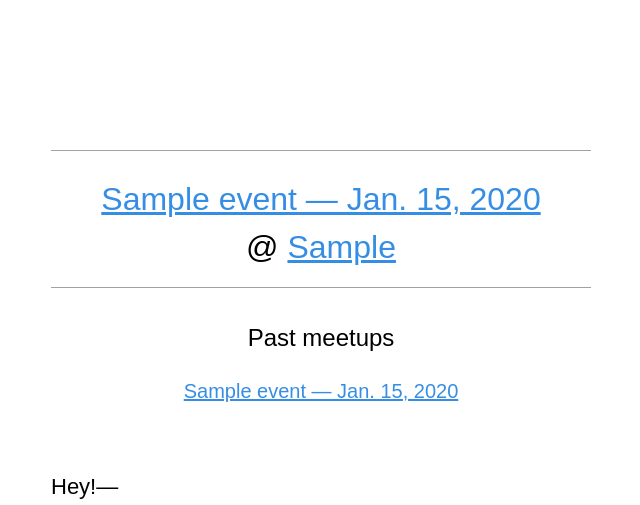
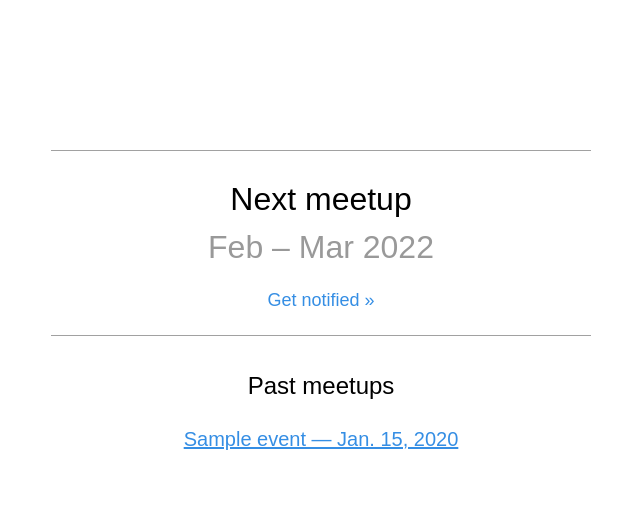
Before and after one commit to sirodoht/cyanblue, a Django app: page / in a window 1280 px wide. Shown: the part 210-715 px from the top of the page, without its empty margins (319-959 px from the left). Run offline with Django 3.2, Linux system fonts and the light colour scheme; tables that the repository leaves empty hold one stand-in row (values such as "Sample post").

Commit message:
add announcement for next meetup

```diff
--- a/main/templates/main/index.html
+++ b/main/templates/main/index.html
@@ -6,22 +6,25 @@
 <h1 class="title">Sci-Hub Meetup London</h1>
 
 <main>
+    {% if show_announcement %}
     <article class="pinned">
-        <!--
         <p>
             <span>Next meetup</span>
             <br>
-            <span style="color: #999;">mid-December 2021</span>
+            <span style="color: #999;">Feb – Mar 2022</span>
         </p>
         <p><a class="pinned-subscribe" href="{% url 'subscribe' %}">Get notified »</a></p>
-        -->
-        {% if latest_event %}
-        <a href="{% url 'event' latest_event.slug %}">
-           {{ latest_event.title }} — {{ latest_event.scheduled_at|date }}
+    </article>
+    {% endif %}
+
+    {% if next_event %}
+    <article class="pinned">
+        <a href="{% url 'event' next_event.slug %}">
+           {{ next_event.title }} — {{ next_event.scheduled_at|date }}
         </a>
-        <br>@ <a href="https://www.nwspk.com/">{{ latest_event.location }}</a>
-        {% endif %}
+        <br>@ <a href="https://www.nwspk.com/">{{ next_event.location }}</a>
     </article>
+    {% endif %}
 
     <article class="past">
         <h2>Past meetups</h2>
--- a/main/views.py
+++ b/main/views.py
@@ -14,18 +14,22 @@ from main import forms, models, utils
 
 def index(request):
     if request.method == "GET" or request.method == "HEAD":
-        return render(
-            request,
-            "main/index.html",
-            {
-                "latest_event": models.Event.objects.all()
-                .order_by("-scheduled_at")
-                .first(),
-                "event_list": models.Event.objects.filter(
-                    scheduled_at__lt=timezone.now()
-                ).order_by("-scheduled_at"),
-            },
-        )
+        context = {
+            "event_list": models.Event.objects.filter(
+                scheduled_at__lt=timezone.now()
+            ).order_by("-scheduled_at"),
+            "show_announcement": False,
+        }
+
+        # it's only next if it's only one published in the future
+        next_event = models.Event.objects.all().order_by("-scheduled_at").first()
+        # show it as pinned if it's in the future
+        if next_event.scheduled_at >= timezone.now():
+            context["next_event"] = next_event
+        else:
+            context["show_announcement"] = True
+
+        return render(request, "main/index.html", context)
 
     elif request.method == "POST":
         form = forms.SubscriptionForm(request.POST)
```
